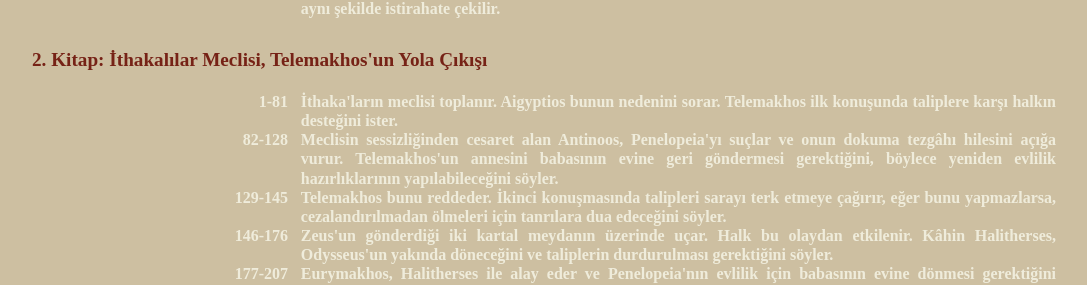
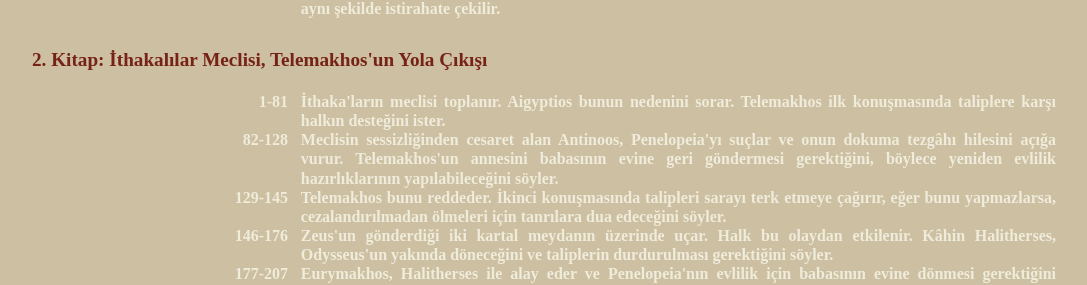
Before and after one commit to x361x3ch/Anasayfa, a Jekyll site: the page 1.html, which Jekyll copies as it is, in a window 1280 px wide and 900 px high, scrolled down 610 px. Shown: the part 167-452 px from the top of the window, without its empty margins (96-1183 px from the left). Built offline with Jekyll 4.4.1, drawn with Linux system fonts in a browser that asks for light colours; a style sheet for code colours, icons or effects is not loaded.

Commit message:
update 1.html

```diff
--- a/1.html
+++ b/1.html
@@ -48,7 +48,7 @@ ederken Penelopeia'nın sadakati ve oğlu Telemakhos'un yetişkinliğe erişmesi
     <div class="line"><span class="range">367-420</span><span class="content">Antinoos ve Eurymakhos onu kararından vazgeçiremezler. Telemakhos ertesi gün talipleri Agora'ya çağırır ve o zaman onları saraydan kovacağını söyler. Talipler öfke ve şaşkınlık içindedir. Telemakhos, en azından kendi evinde söz sahibinin kendisi olduğunu ilan eder. Eurymakhos yabancının Odysseus hakkında bilgi sahibi olup olmadığını sorar. Telemakhos ise gelen kişinin eski bir konuk dostu olduğunu söyler, ancak aslında onun bir tanrı olduğunu anlamıştır.</span></div>
     <div class="line"><span class="range">421-444</span><span class="content">Talipler akşamın keyfini çıkarır, ardından uyumaya giderler. Dadısı Eurykleia'nın eşliğinde Telemakhos da aynı şekilde istirahate çekilir.</span></div>
 <h2 style="page-break-before: always;">2. Kitap: İthakalılar Meclisi, Telemakhos'un Yola Çıkışı</h2>
-    <div class="line"><span class="range">1-81</span><span class="content">İthaka'ların meclisi toplanır. Aigyptios bunun nedenini sorar. Telemakhos ilk konuşunda taliplere karşı halkın desteğini ister.</span></div>
+    <div class="line"><span class="range">1-81</span><span class="content">İthaka'ların meclisi toplanır. Aigyptios bunun nedenini sorar. Telemakhos ilk konuşmasında taliplere karşı halkın desteğini ister.</span></div>
     <div class="line"><span class="range">82-128</span><span class="content">Meclisin sessizliğinden cesaret alan Antinoos, Penelopeia'yı suçlar ve onun dokuma tezgâhı hilesini açığa vurur. Telemakhos'un annesini babasının evine geri göndermesi gerektiğini, böylece yeniden evlilik hazırlıklarının yapılabileceğini söyler.</span></div>
     <div class="line"><span class="range">129-145</span><span class="content">Telemakhos bunu reddeder. İkinci konuşmasında talipleri sarayı terk etmeye çağırır, eğer bunu yapmazlarsa, cezalandırılmadan ölmeleri için tanrılara dua edeceğini söyler.</span></div>
     <div class="line"><span class="range">146-176</span><span class="content">Zeus'un gönderdiği iki kartal meydanın üzerinde uçar. Halk bu olaydan etkilenir. Kâhin Halitherses, Odysseus'un yakında döneceğini ve taliplerin durdurulması gerektiğini söyler.</span></div>
```
